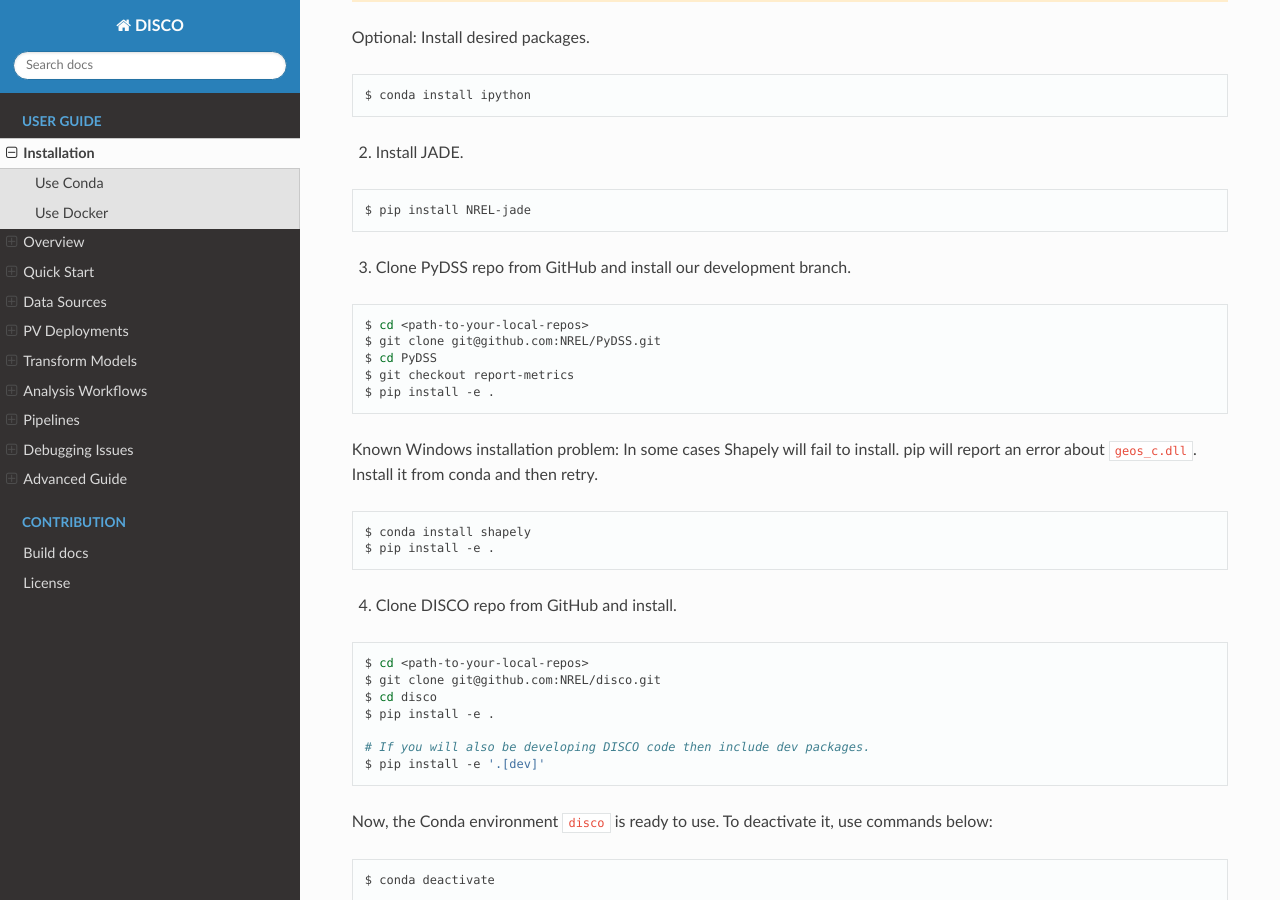
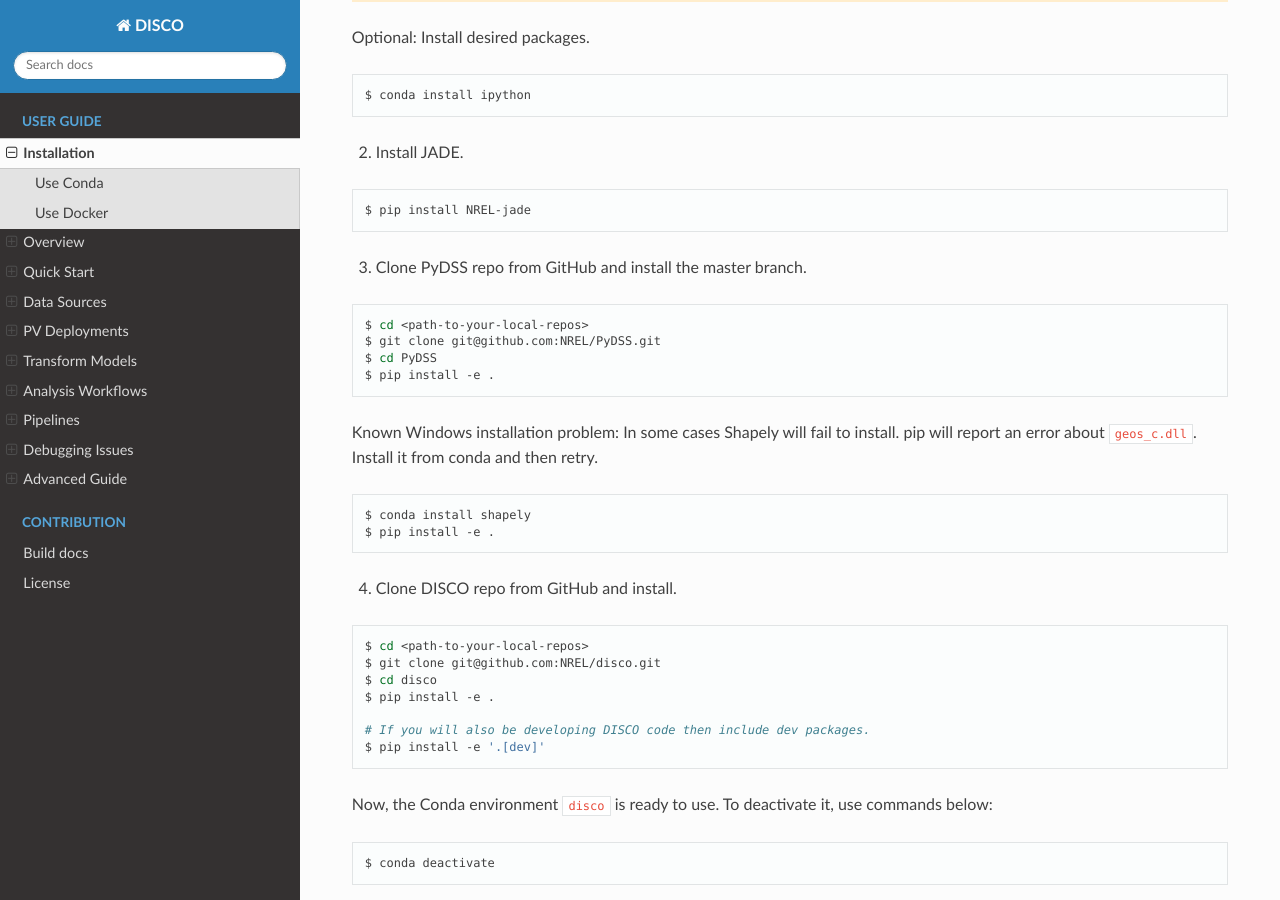
Before and after one commit to NREL/disco, a Sphinx documentation site: the page built from docs/source/installation.rst, in a window 1280 px wide and 900 px high, scrolled down 601 px. Built offline with Sphinx 7.4.7 and the Read the Docs theme 2.0.0, drawn with Linux system fonts in a browser that asks for light colours.

Commit message:
Fix install instruction for PyDSS

```diff
--- a/docs/source/installation.rst
+++ b/docs/source/installation.rst
@@ -39,14 +39,13 @@
 
     $ pip install NREL-jade
 
-3. Clone PyDSS repo from GitHub and install our development branch.
+3. Clone PyDSS repo from GitHub and install the master branch.
 
 .. code-block:: bash
 
     $ cd <path-to-your-local-repos>
     $ git clone git@github.com:NREL/PyDSS.git
     $ cd PyDSS
-    $ git checkout report-metrics
     $ pip install -e .
 
 Known Windows installation problem: In some cases Shapely will fail to install.
```
